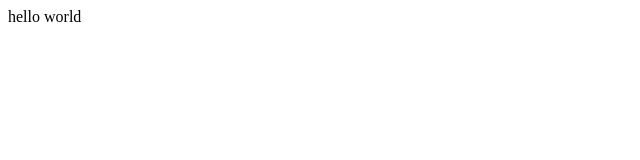
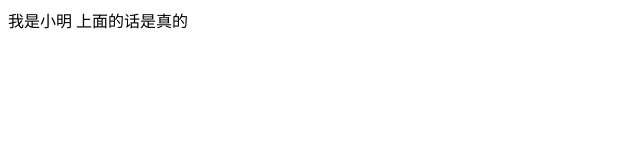
Before and after one commit to GitHubDetail/text112, a plain HTML site: page index.html in a window 1280 px wide. Shown: the whole page, without its empty margins (0-640 px from the left). Drawn offline with Linux system fonts and the light colour scheme.

Commit message:
小明添加了一行

```diff
--- a/index.html
+++ b/index.html
@@ -10,7 +10,8 @@
 
 <body>
     <div>
-        <span>hello world</span>
+        <span>我是小明</span>
+        <span>上面的话是真的</span>
     </div>
 </body>
 
```
